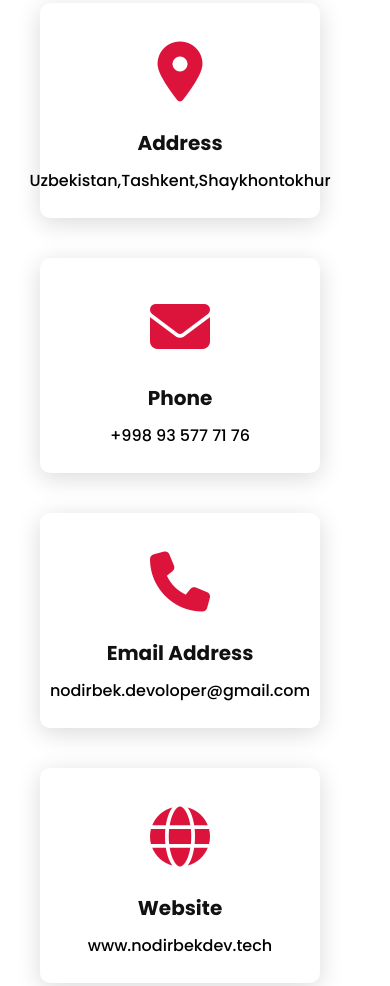
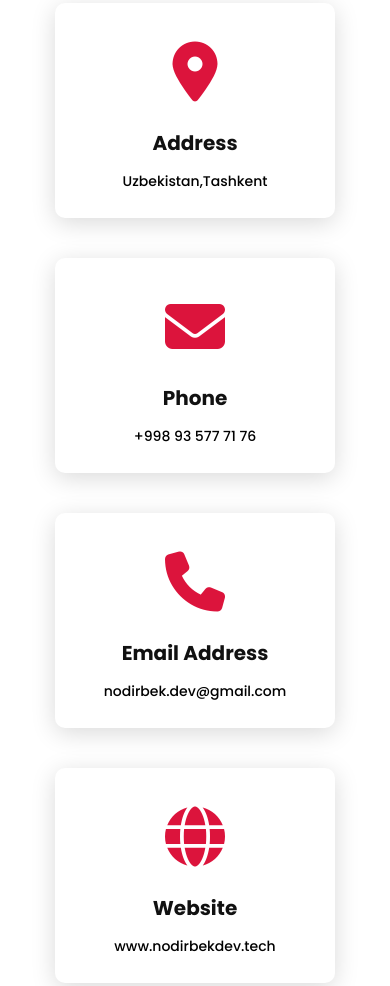
Before and after one commit to XushbaxtovNodirbek/sammi.portfolio, a plain HTML site: page index.html in a window 390 px wide. Shown: the part 8989-9975 px from the top of the page. Drawn offline with Linux system fonts and the light colour scheme.

Commit message:
contact form responsive wrap

```diff
--- a/css/style.css
+++ b/css/style.css
@@ -545,7 +545,7 @@ section {
         background: #fff;
         width: 100%;
         margin-top: 10px;
-        padding: auto;
+        padding: 15px;
         border-radius: 10px;
         box-shadow:0 5px 25px rgba(1, 1, 1, 15%)
     }
@@ -587,10 +587,17 @@ section {
          cursor: pointer;
          transition: .5s ease;
     }
-    .contact .content .row {
+    .contact .content .row:first-of-type{
+        flex-wrap: wrap;
+        width: 100%;
+    }
+    .contact .content .row:last-of-type{
         flex-wrap: nowrap;
         flex-direction: column;
         width: 100%;
     }
+    .contact .card .info span{
+        font-size: 14px;
+    }
 
 }
--- a/index.html
+++ b/index.html
@@ -217,7 +217,7 @@
                     </div>
                     <div class="info">
                         <h3>Address</h3>
-                        <span>Uzbekistan,Tashkent,Shaykhontokhur</span>
+                        <span>Uzbekistan,Tashkent</span>
                     </div>
                 </div>
                 <div class="card reval">
@@ -235,7 +235,7 @@
                     </div>
                     <div class="info">
                         <h3>Email Address</h3>
-                        <span>nodirbek.devoloper@gmail.com</span>
+                        <span>nodirbek.dev@gmail.com</span>
                     </div>
                 </div>
                 <div class="card reval">
```
